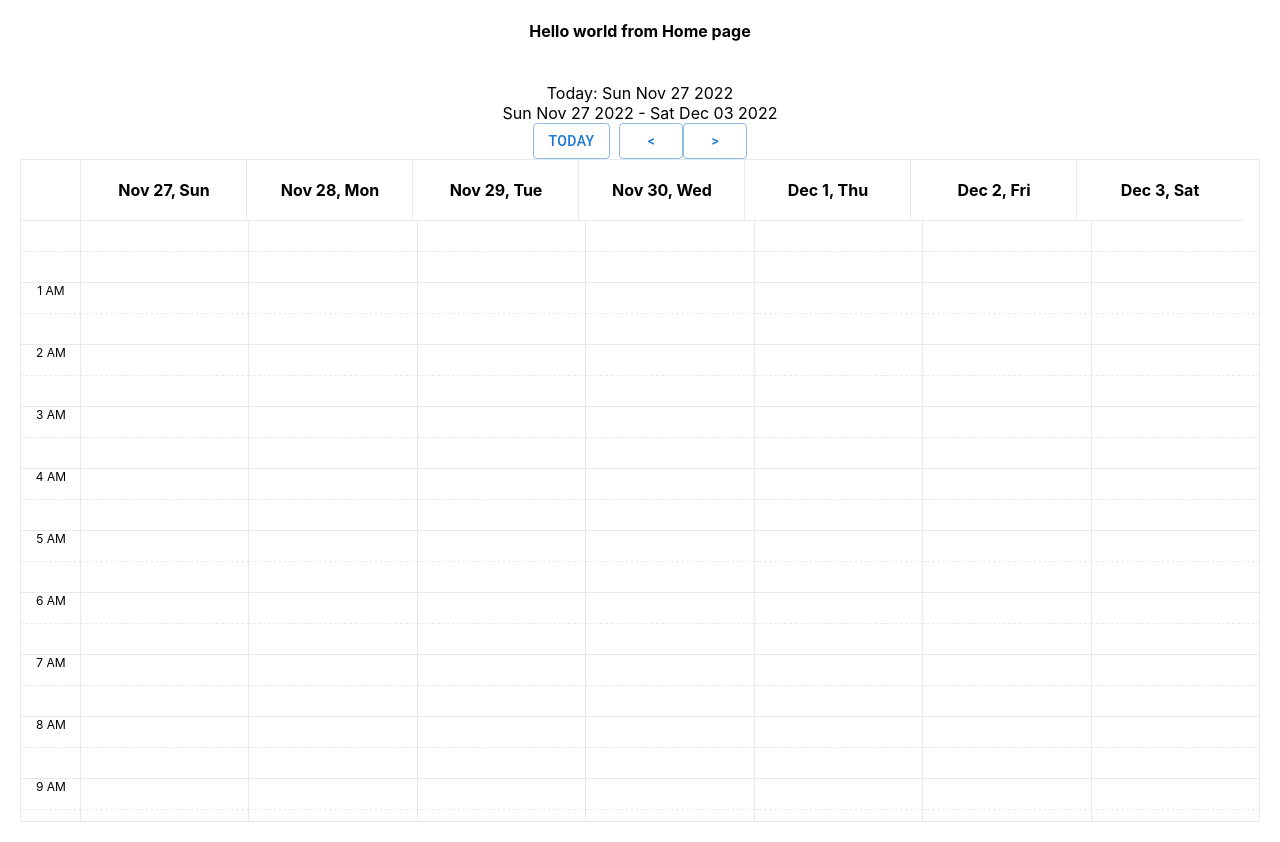
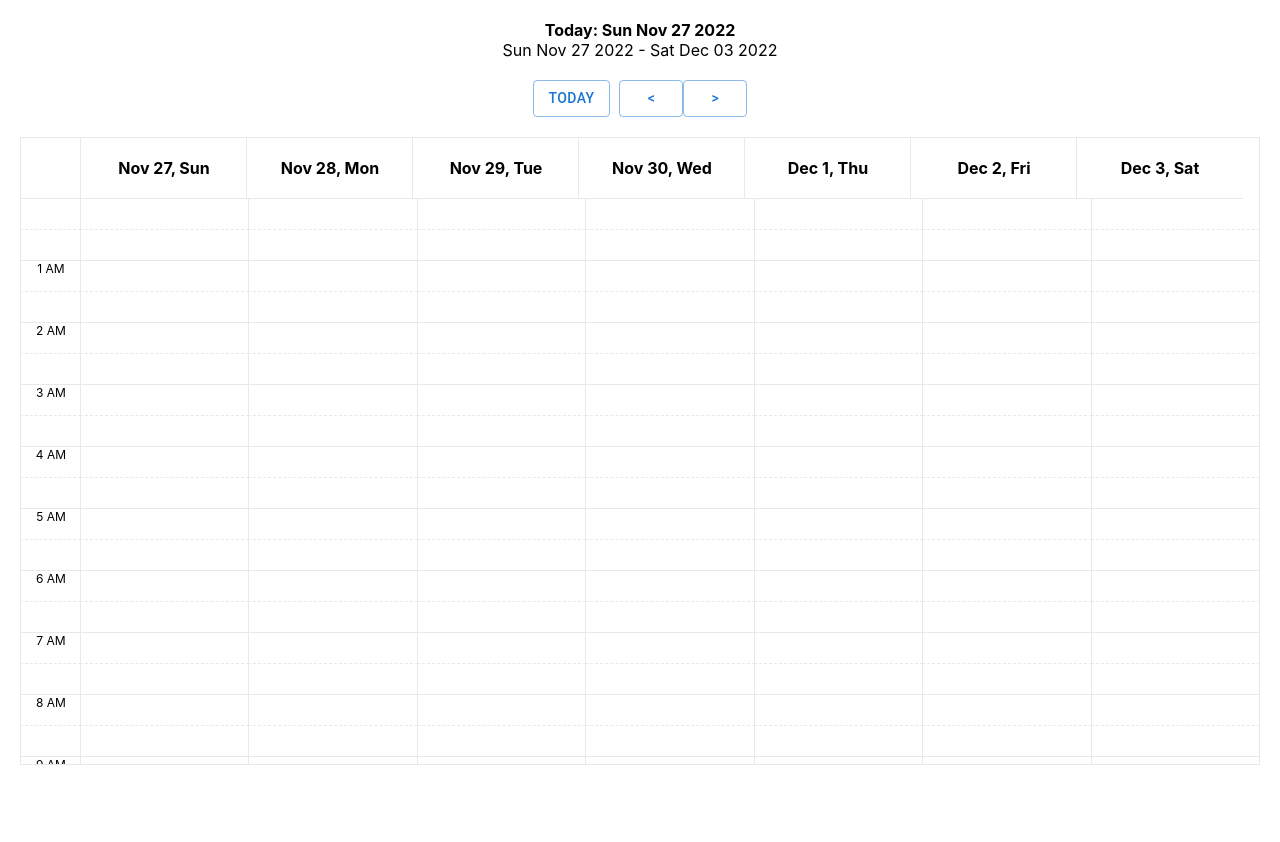
Before and after one commit to bbatjargal/appointment-calendar, a React (Create React App) app: page / in a window 1280 px wide. After the commit the page ends 800 px from the top, so only its background shows below. Built offline with nearby package versions, Linux system fonts and the light colour scheme.

Commit message:
updated home page

```diff
--- a/src/App.css
+++ b/src/App.css
@@ -96,7 +96,7 @@
 }
 
 .calendarViewBody {
-  max-height: calc(100vh - 200px);
+  max-height: calc(100vh - 235px);
   overflow-y: scroll;
   overflow-x: hidden;
 }
--- a/src/Components/Calendar/View/Weekly/ViewWeekly.js
+++ b/src/Components/Calendar/View/Weekly/ViewWeekly.js
@@ -37,9 +37,9 @@ function ViewWeekly()
 
     return (
         <>
-            <div>Today: {now.toDateString()}</div>
+            <div><b>Today: {now.toDateString()}</b></div>
             <div>{ startDatetime.toDateString() } - { endDatetime.toDateString() }</div>
-
+            <br />
             <Stack>
                 <Grid container>
                     <Grid item xs>
@@ -55,6 +55,7 @@ function ViewWeekly()
                         </Button>
                     </Grid>
                 </Grid>
+                <br />
                 <Grid container  className="calendarViewContainer">
                     <Grid container className="calendarViewTop">
 
--- a/src/Pages/Home.js
+++ b/src/Pages/Home.js
@@ -3,7 +3,6 @@ import Calendar from "./../Components/Calendar/Calendar"
 function Home() {
     return (
         <>
-            <h4>Hello world from Home page</h4>
             <Calendar />
         </>
     );
```
